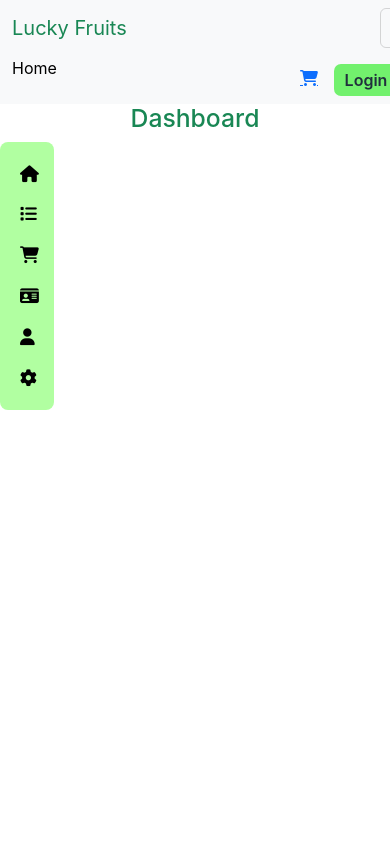
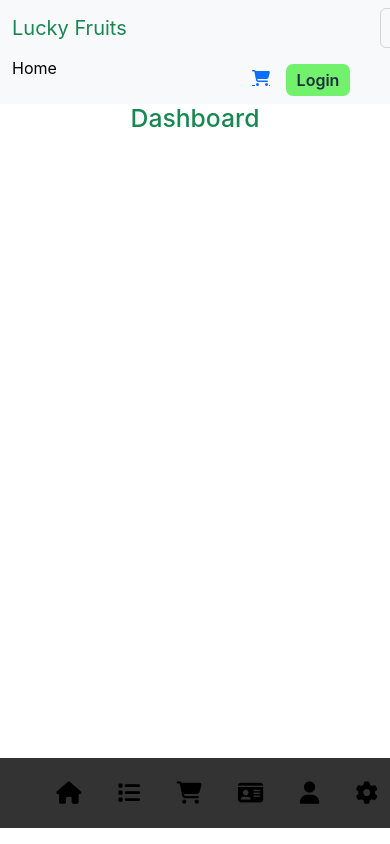
Before and after one commit to Sahil-6757/Lucky-Fruits, a React (Create React App) app in the folder client/: page /Dashboard in a window 390 px wide. Shown: the top 844 px of the page. Built offline with nearby package versions, Linux system fonts and the light colour scheme.

Commit message:
Update Dashboard.css

```diff
--- a/client/src/components/Dashboard/Dashboard.css
+++ b/client/src/components/Dashboard/Dashboard.css
@@ -1,9 +1,10 @@
-body{
+body {
   margin: 0;
   padding: 0;
 }
+
 .left-panel {
-  top: 0;
+  bottom: 0;
   float: left;
   position: relative;
   border-radius: 8px;
@@ -13,7 +14,6 @@ body{
 
 .left-panel ul {
   list-style: none;
-
   font-size: 1.4em;
 }
 
@@ -84,17 +84,24 @@ ul .link {
 }
 
 @media (max-width: 420px) {
-  .left-panel {
-    width: 3.4rem;
-    font-size: 12px;
+  .left-panel ul {
+    overflow: hidden;
+    background-color: #333;
+    position: fixed;
+    display: flex;
+    justify-content: space-between;
+    bottom: 0;
+    width: 100%;
+
   }
+
 
   .item-page {
     font-size: 12px;
     padding: 12px;
   }
 
-  .home-form{
+  .home-form {
     position: absolute;
     margin-left: 5rem;
     width: 15rem;
@@ -105,13 +112,14 @@ ul .link {
     margin: 0;
 
   }
-  .col{
+
+  .col {
     padding: -0.5rem .5rem;
   }
 
-  .Navbar-login{
+  .Navbar-login {
     position: absolute;
-    margin-left: 18rem;
+    margin-left: 15rem;
     margin-top: -2rem;
   }
 
```
